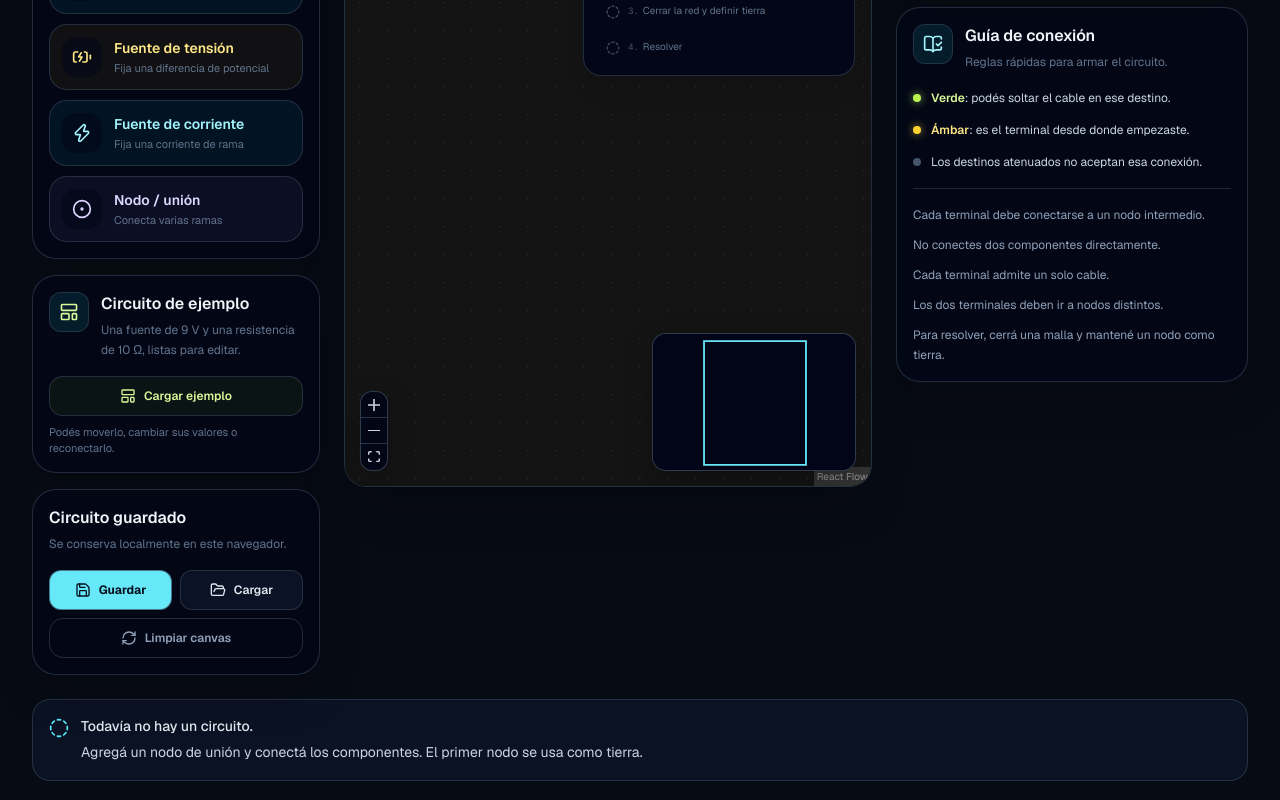
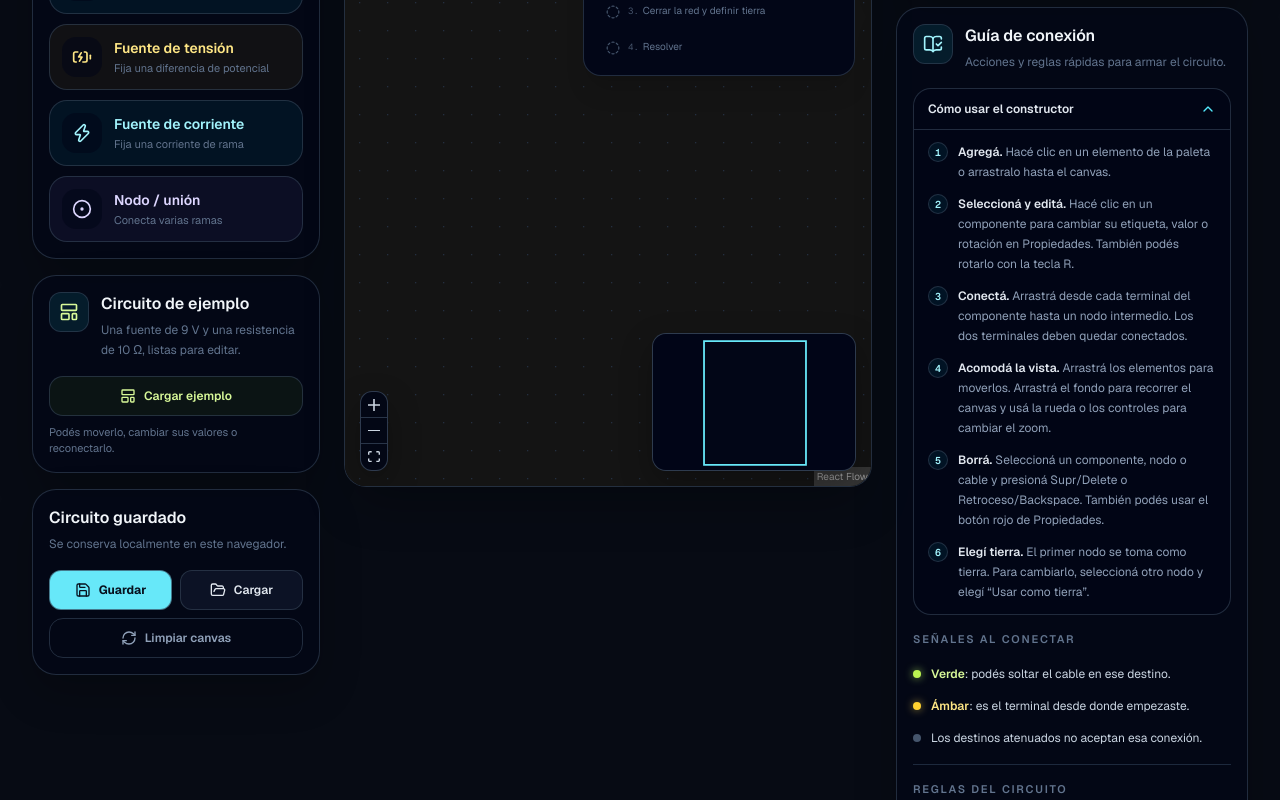
Before and after one commit to AlanXavierKlein/simulador-circuitos-cd, a Next.js app: page /constructor in a window 1280 px wide. Shown: the part 480-1280 px from the top of the page. Built offline with nearby package versions, Linux system fonts and the light colour scheme; no server answers.

Commit message:
Agregar instrucciones para el uso del constructor

```diff
--- a/components/constructor/ConstructorSidebar.tsx
+++ b/components/constructor/ConstructorSidebar.tsx
@@ -3,6 +3,7 @@
 import {
   BatteryCharging,
   BookOpenCheck,
+  ChevronDown,
   CircleDot,
   FolderOpen,
   GitFork,
@@ -16,7 +17,7 @@ import {
   Waves,
   Zap,
 } from "lucide-react";
-import type { DragEvent, ReactNode } from "react";
+import { useState, type DragEvent, type ReactNode } from "react";
 
 import type {
   ConstructorFlowEdge,
@@ -142,6 +143,7 @@ export function ConstructorSidebar({
   onLoad: () => void;
   onClear: () => void;
 }) {
+  const [showBasicInstructions, setShowBasicInstructions] = useState(true);
   const selectedKind = selectedNode?.data.builderKind;
   const selectedComponent =
     selectedNode && isComponentNode(selectedNode) ? selectedNode : null;
@@ -367,11 +369,76 @@ export function ConstructorSidebar({
                 Guía de conexión
               </h2>
               <p className="mt-1 text-xs leading-5 text-slate-500">
-                Reglas rápidas para armar el circuito.
+                Acciones y reglas rápidas para armar el circuito.
               </p>
             </div>
           </div>
 
+          <div className="mt-4 overflow-hidden rounded-2xl border border-slate-800 bg-slate-950/45">
+            <button
+              type="button"
+              aria-expanded={showBasicInstructions}
+              aria-controls="constructor-basic-instructions"
+              onClick={() => setShowBasicInstructions((current) => !current)}
+              className="flex w-full items-center justify-between gap-3 px-3.5 py-3 text-left text-xs font-semibold text-slate-200 transition hover:bg-slate-800/55"
+            >
+              <span>Cómo usar el constructor</span>
+              <ChevronDown
+                className={`size-4 shrink-0 text-cyan-300 transition-transform ${
+                  showBasicInstructions ? "rotate-180" : ""
+                }`}
+              />
+            </button>
+            {showBasicInstructions ? (
+              <ol
+                id="constructor-basic-instructions"
+                className="space-y-3 border-t border-slate-800 px-3.5 py-3 text-xs leading-5 text-slate-400"
+              >
+                {[
+                  {
+                    title: "Agregá.",
+                    text: "Hacé clic en un elemento de la paleta o arrastralo hasta el canvas.",
+                  },
+                  {
+                    title: "Seleccioná y editá.",
+                    text: "Hacé clic en un componente para cambiar su etiqueta, valor o rotación en Propiedades. También podés rotarlo con la tecla R.",
+                  },
+                  {
+                    title: "Conectá.",
+                    text: "Arrastrá desde cada terminal del componente hasta un nodo intermedio. Los dos terminales deben quedar conectados.",
+                  },
+                  {
+                    title: "Acomodá la vista.",
+                    text: "Arrastrá los elementos para moverlos. Arrastrá el fondo para recorrer el canvas y usá la rueda o los controles para cambiar el zoom.",
+                  },
+                  {
+                    title: "Borrá.",
+                    text: "Seleccioná un componente, nodo o cable y presioná Supr/Delete o Retroceso/Backspace. También podés usar el botón rojo de Propiedades.",
+                  },
+                  {
+                    title: "Elegí tierra.",
+                    text: "El primer nodo se toma como tierra. Para cambiarlo, seleccioná otro nodo y elegí “Usar como tierra”.",
+                  },
+                ].map((instruction, index) => (
+                  <li key={instruction.title} className="flex gap-2.5">
+                    <span className="grid size-5 shrink-0 place-items-center rounded-full border border-cyan-400/25 bg-cyan-400/[0.07] font-mono text-[10px] font-semibold text-cyan-200">
+                      {index + 1}
+                    </span>
+                    <span>
+                      <strong className="font-semibold text-slate-200">
+                        {instruction.title}
+                      </strong>{" "}
+                      {instruction.text}
+                    </span>
+                  </li>
+                ))}
+              </ol>
+            ) : null}
+          </div>
+
+          <h3 className="mt-4 text-[11px] font-semibold uppercase tracking-[0.16em] text-slate-500">
+            Señales al conectar
+          </h3>
           <ul className="mt-4 space-y-3 text-xs leading-5 text-slate-300">
             <li className="flex gap-2.5">
               <span className="mt-1.5 size-2 shrink-0 rounded-full bg-lime-300 shadow-[0_0_8px_rgba(190,242,100,0.7)]" />
@@ -395,6 +462,9 @@ export function ConstructorSidebar({
 
           <div className="my-4 h-px bg-slate-800" />
 
+          <h3 className="mb-3 text-[11px] font-semibold uppercase tracking-[0.16em] text-slate-500">
+            Reglas del circuito
+          </h3>
           <ul className="space-y-2.5 text-xs leading-5 text-slate-400">
             <li>Cada terminal debe conectarse a un nodo intermedio.</li>
             <li>No conectes dos componentes directamente.</li>
```
